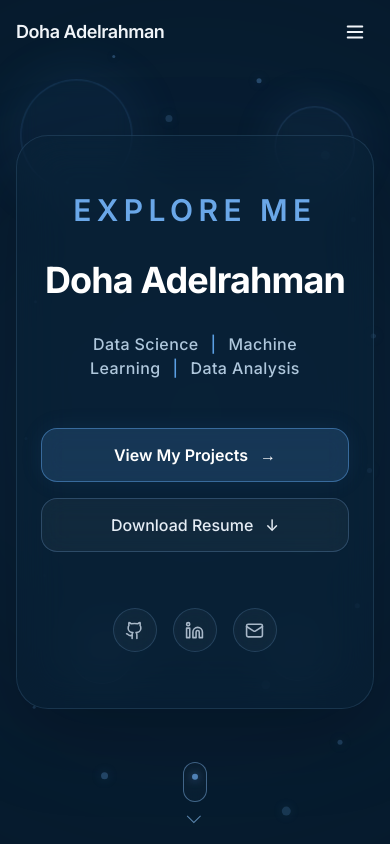
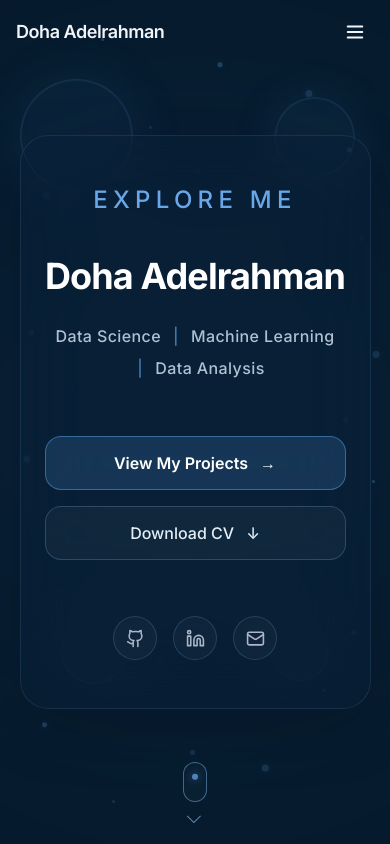
Before and after one commit to DohaAbdelrahman/Doha, a Next.js app: page / in a window 390 px wide. Shown: the top 844 px of the page. Built offline with nearby package versions, Linux system fonts and the light colour scheme.

Commit message:
final update hero

```diff
--- a/src/sections/HeroSection.tsx
+++ b/src/sections/HeroSection.tsx
@@ -1,38 +1,88 @@
 "use client";
 
 import { motion } from "framer-motion";
-import { Github, Linkedin, Mail } from "lucide-react";
+import { Github, Linkedin, Mail, ArrowDown } from "lucide-react";
 
 import { profile } from "@/data/portfolio";
 
 export default function HeroSection() {
-  const scrollToProjects = () =>
+  const scrollToProjects = () => {
     document.querySelector("#projects")?.scrollIntoView({
       behavior: "smooth",
+      block: "start",
     });
+  };
+
+  const scrollToNextSection = () => {
+    const homeSection = document.querySelector("#home");
+
+    const nextSection = homeSection?.nextElementSibling;
+
+    if (nextSection) {
+      nextSection.scrollIntoView({
+        behavior: "smooth",
+        block: "start",
+      });
+    }
+  };
 
   return (
     <section
       id="home"
-      className="relative min-h-screen flex items-center justify-center overflow-hidden bg-[#06192A]"
+      className="
+        relative
+        min-h-screen
+        flex
+        items-center
+        justify-center
+        overflow-hidden
+        bg-[#06192A]
+      "
     >
+
       {/* =========================================================
-          BACKGROUND
+          BACKGROUND GLOW
       ========================================================= */}
 
-      {/* Soft central glow */}
-      <div className="absolute left-1/2 top-1/2 -translate-x-1/2 -translate-y-1/2 w-[700px] h-[700px] rounded-full bg-[#2D78C8]/10 blur-[150px] pointer-events-none" />
+      <div
+        className="
+          absolute
+          left-1/2
+          top-1/2
+          -translate-x-1/2
+          -translate-y-1/2
+          w-[650px]
+          h-[650px]
+          rounded-full
+          bg-[#2D78C8]/10
+          blur-[150px]
+          pointer-events-none
+        "
+      />
 
       {/* =========================================================
-          FLOATING ORBS
+          FLOATING ORBS & PARTICLES
       ========================================================= */}
 
       <div className="absolute inset-0 overflow-hidden pointer-events-none">
 
-        {/* Large Orb - Top Left */}
+        {/* Large Orb 1 */}
         <motion.div
-          className="absolute w-28 h-28 rounded-full border border-[#5B9FE3]/20 bg-[#5B9FE3]/5 backdrop-blur-sm shadow-[0_0_60px_rgba(91,159,227,0.12)]"
-          style={{ top: "8%", left: "8%" }}
+          className="
+            absolute
+            w-28
+            h-28
+            rounded-full
+            border
+            border-[#7FB2E5]/20
+            bg-[#5B9FE3]/5
+            backdrop-blur-sm
+            shadow-[0_0_60px_rgba(91,159,227,0.10)]
+          "
+          style={{
+            top: "8%",
+            left: "8%",
+          }}
           animate={{
             x: [0, 25, -15, 15, 0],
             y: [0, -20, 15, -10, 0],
@@ -44,10 +94,23 @@ export default function HeroSection() {
           }}
         />
 
-        {/* Large Orb - Top Right */}
+        {/* Large Orb 2 */}
         <motion.div
-          className="absolute w-20 h-20 rounded-full border border-[#6AA7E8]/20 bg-[#6AA7E8]/5 backdrop-blur-sm shadow-[0_0_50px_rgba(106,167,232,0.12)]"
-          style={{ top: "13%", right: "10%" }}
+          className="
+            absolute
+            w-20
+            h-20
+            rounded-full
+            border
+            border-[#6AA7E8]/20
+            bg-[#6AA7E8]/5
+            backdrop-blur-sm
+            shadow-[0_0_50px_rgba(106,167,232,0.10)]
+          "
+          style={{
+            top: "12%",
+            right: "10%",
+          }}
           animate={{
             x: [0, -20, 15, -10, 0],
             y: [0, 20, -15, 10, 0],
@@ -59,10 +122,22 @@ export default function HeroSection() {
           }}
         />
 
-        {/* Medium Orb - Bottom Left */}
+        {/* Medium Orb 1 */}
         <motion.div
-          className="absolute w-16 h-16 rounded-full border border-[#7FB2E5]/20 bg-[#7FB2E5]/5 backdrop-blur-sm"
-          style={{ bottom: "18%", left: "14%" }}
+          className="
+            absolute
+            w-16
+            h-16
+            rounded-full
+            border
+            border-[#7FB2E5]/20
+            bg-[#7FB2E5]/5
+            backdrop-blur-sm
+          "
+          style={{
+            bottom: "18%",
+            left: "12%",
+          }}
           animate={{
             x: [0, 20, -10, 15, 0],
             y: [0, -15, 15, -8, 0],
@@ -74,10 +149,22 @@ export default function HeroSection() {
           }}
         />
 
-        {/* Medium Orb - Bottom Right */}
+        {/* Medium Orb 2 */}
         <motion.div
-          className="absolute w-14 h-14 rounded-full border border-[#7FB2E5]/20 bg-[#7FB2E5]/5 backdrop-blur-sm"
-          style={{ bottom: "20%", right: "15%" }}
+          className="
+            absolute
+            w-14
+            h-14
+            rounded-full
+            border
+            border-[#7FB2E5]/20
+            bg-[#7FB2E5]/5
+            backdrop-blur-sm
+          "
+          style={{
+            bottom: "20%",
+            right: "14%",
+          }}
           animate={{
             x: [0, -15, 10, -10, 0],
             y: [0, 15, -15, 10, 0],
@@ -89,43 +176,52 @@ export default function HeroSection() {
           }}
         />
 
-        {/* Many Small Floating Orbs */}
+        {/* =====================================================
+            MANY SMALL FLOATING PARTICLES
+        ===================================================== */}
+
         {[
-          [7, 28],
-          [10, 65],
-          [14, 42],
-          [18, 82],
-          [22, 16],
-          [25, 91],
-          [29, 35],
-          [32, 72],
-          [36, 8],
-          [40, 94],
-          [44, 18],
-          [48, 84],
-          [52, 6],
-          [56, 93],
-          [60, 27],
-          [64, 78],
-          [68, 11],
-          [72, 90],
-          [76, 34],
-          [80, 68],
-          [84, 8],
-          [88, 86],
-          [92, 25],
-          [95, 73],
-          [30, 55],
-          [46, 52],
-          [63, 48],
-          [78, 52],
+          [5, 25],
+          [8, 55],
+          [11, 78],
+          [15, 38],
+          [18, 88],
+          [22, 12],
+          [25, 70],
+          [28, 92],
+          [32, 22],
+          [35, 82],
+          [39, 8],
+          [42, 95],
+          [46, 18],
+          [50, 87],
+          [54, 6],
+          [58, 94],
+          [62, 30],
+          [66, 76],
+          [70, 14],
+          [74, 91],
+          [78, 40],
+          [82, 82],
+          [86, 10],
+          [90, 68],
+          [94, 30],
+          [20, 50],
+          [45, 52],
+          [67, 52],
+          [88, 50],
         ].map(([top, left], index) => {
-          const size = 3 + (index % 4) * 2;
+          const size = 3 + (index % 3) * 2;
 
           return (
             <motion.span
               key={index}
-              className="absolute rounded-full bg-[#6AA7E8]/50 shadow-[0_0_12px_rgba(106,167,232,0.35)]"
+              className="
+                absolute
+                rounded-full
+                bg-[#6AA7E8]/45
+                shadow-[0_0_10px_rgba(106,167,232,0.30)]
+              "
               style={{
                 top: `${top}%`,
                 left: `${left}%`,
@@ -135,7 +231,7 @@ export default function HeroSection() {
               animate={{
                 y: [0, -10, 7, -5, 0],
                 x: [0, 5, -5, 4, 0],
-                opacity: [0.25, 0.75, 0.35, 0.65, 0.25],
+                opacity: [0.25, 0.7, 0.35, 0.6, 0.25],
               }}
               transition={{
                 duration: 4 + (index % 5),
@@ -149,32 +245,32 @@ export default function HeroSection() {
       </div>
 
       {/* =========================================================
-          GLASS CONTENT
+          GLASS CONTAINER
       ========================================================= */}
 
       <div
         className="
           relative
           z-10
-          w-[92%]
-          max-w-5xl
+          w-[90%]
+          max-w-4xl
           mx-auto
           px-6
           sm:px-10
-          lg:px-16
-          py-14
-          sm:py-16
+          lg:px-14
+          py-12
+          sm:py-14
           text-center
 
-          rounded-[32px]
+          rounded-[28px]
 
-          bg-[#0A2237]/45
-          backdrop-blur-xl
+          bg-[#0A2237]/35
+          backdrop-blur-2xl
 
           border
-          border-[#7FB2E5]/15
+          border-[#7FB2E5]/12
 
-          shadow-[0_25px_80px_rgba(0,0,0,0.25)]
+          shadow-[0_20px_60px_rgba(0,0,0,0.18)]
         "
       >
 
@@ -183,28 +279,62 @@ export default function HeroSection() {
         ========================================================= */}
 
         <motion.div
-          initial={{ opacity: 0, y: 15 }}
-          animate={{ opacity: 1, y: 0 }}
-          transition={{ duration: 0.7 }}
-          className="flex items-center justify-center gap-4 mb-8"
+          initial={{
+            opacity: 0,
+            y: 15,
+          }}
+          animate={{
+            opacity: 1,
+            y: 0,
+          }}
+          transition={{
+            duration: 0.7,
+          }}
+          className="
+            flex
+            items-center
+            justify-center
+            gap-4
+            mb-10
+          "
         >
-          <span className="hidden sm:block w-16 h-px bg-gradient-to-r from-transparent to-[#5B9FE3]/60" />
+          <span
+            className="
+              hidden
+              sm:block
+              w-16
+              h-px
+              bg-gradient-to-r
+              from-transparent
+              to-[#5B9FE3]/60
+            "
+          />
 
           <span
             className="
               text-[#6AA7E8]
-              text-3xl
-              sm:text-4xl
-              md:text-5xl
-              lg:text-6xl
-              font-semibold
-              tracking-[0.18em]
+              text-2xl
+              sm:text-3xl
+              md:text-4xl
+              lg:text-5xl
+              font-medium
+              tracking-[0.22em]
             "
           >
             EXPLORE ME
           </span>
 
-          <span className="hidden sm:block w-16 h-px bg-gradient-to-l from-transparent to-[#5B9FE3]/60" />
+          <span
+            className="
+              hidden
+              sm:block
+              w-16
+              h-px
+              bg-gradient-to-l
+              from-transparent
+              to-[#5B9FE3]/60
+            "
+          />
         </motion.div>
 
         {/* =========================================================
@@ -212,9 +342,18 @@ export default function HeroSection() {
         ========================================================= */}
 
         <motion.h1
-          initial={{ opacity: 0, y: 20 }}
-          animate={{ opacity: 1, y: 0 }}
-          transition={{ duration: 0.7, delay: 0.15 }}
+          initial={{
+            opacity: 0,
+            y: 20,
+          }}
+          animate={{
+            opacity: 1,
+            y: 0,
+          }}
+          transition={{
+            duration: 0.7,
+            delay: 0.15,
+          }}
           className="
             text-4xl
             sm:text-5xl
@@ -223,7 +362,7 @@ export default function HeroSection() {
             font-bold
             tracking-tight
             text-white
-            mb-8
+            mb-7
           "
         >
           {profile.name}
@@ -233,47 +372,85 @@ export default function HeroSection() {
             SPECIALIZATION
         ========================================================= */}
 
-        <motion.p
-          initial={{ opacity: 0, y: 15 }}
-          animate={{ opacity: 1, y: 0 }}
-          transition={{ duration: 0.7, delay: 0.3 }}
+        <motion.div
+          initial={{
+            opacity: 0,
+            y: 15,
+          }}
+          animate={{
+            opacity: 1,
+            y: 0,
+          }}
+          transition={{
+            duration: 0.7,
+            delay: 0.3,
+          }}
           className="
+            flex
+            flex-wrap
+            items-center
+            justify-center
+            gap-y-2
             text-base
             sm:text-lg
             md:text-xl
             font-medium
             tracking-wide
-            text-[#B8C9D9]
-            mb-12
+            text-[#AFC1D2]
+            mb-14
           "
         >
-          <span className="text-[#AFC7DC]">Data Science</span>
+          <span>Data Science</span>
 
-          <span className="mx-3 text-[#5B9FE3]">|</span>
+          <span className="mx-3 text-[#5B9FE3]/70">
+            |
+          </span>
 
-          <span className="text-[#AFC7DC]">Machine Learning</span>
+          <span>Machine Learning</span>
 
-          <span className="mx-3 text-[#5B9FE3]">|</span>
+          <span className="mx-3 text-[#5B9FE3]/70">
+            |
+          </span>
 
-          <span className="text-[#AFC7DC]">Data Analysis</span>
-        </motion.p>
+          <span>Data Analysis</span>
+        </motion.div>
 
         {/* =========================================================
-            BUTTONS
+            CTA BUTTONS
         ========================================================= */}
 
         <motion.div
-          initial={{ opacity: 0, y: 20 }}
-          animate={{ opacity: 1, y: 0 }}
-          transition={{ duration: 0.7, delay: 0.45 }}
-          className="flex flex-col sm:flex-row items-center justify-center gap-4 mb-14"
+          initial={{
+            opacity: 0,
+            y: 20,
+          }}
+          animate={{
+            opacity: 1,
+            y: 0,
+          }}
+          transition={{
+            duration: 0.7,
+            delay: 0.45,
+          }}
+          className="
+            flex
+            flex-col
+            sm:flex-row
+            items-center
+            justify-center
+            gap-4
+            mb-14
+          "
         >
 
           {/* View Projects */}
+
           <button
+            type="button"
             onClick={scrollToProjects}
             className="
               group
+
               inline-flex
               items-center
               justify-center
@@ -281,7 +458,6 @@ export default function HeroSection() {
 
               w-full
               sm:w-auto
-
               min-w-[210px]
 
               px-7
@@ -298,8 +474,6 @@ export default function HeroSection() {
               text-white
               font-semibold
 
-              shadow-[0_0_25px_rgba(79,143,216,0.08)]
-
               transition-all
               duration-300
 
@@ -311,16 +485,25 @@ export default function HeroSection() {
           >
             View My Projects
 
-            <span className="transition-transform duration-300 group-hover:translate-x-1">
+            <span
+              className="
+                transition-transform
+                duration-300
+                group-hover:translate-x-1
+              "
+            >
               →
             </span>
           </button>
 
-          {/* Download Resume */}
+          {/* Download CV */}
+
           <a
             href={profile.resumeUrl}
+            download
             className="
               group
+
               inline-flex
               items-center
               justify-center
@@ -328,7 +511,6 @@ export default function HeroSection() {
 
               w-full
               sm:w-auto
-
               min-w-[210px]
 
               px-7
@@ -353,9 +535,15 @@ export default function HeroSection() {
               hover:-translate-y-1
             "
           >
-            Download Resume
+            Download CV
 
-            <span className="transition-transform duration-300 group-hover:translate-y-0.5">
+            <span
+              className="
+                transition-transform
+                duration-300
+                group-hover:translate-y-1
+              "
+            >
               ↓
             </span>
           </a>
@@ -366,38 +554,31 @@ export default function HeroSection() {
         ========================================================= */}
 
         <motion.div
-          initial={{ opacity: 0 }}
-          animate={{ opacity: 1 }}
-          transition={{ duration: 0.7, delay: 0.6 }}
-          className="flex items-center justify-center gap-4"
+          initial={{
+            opacity: 0,
+          }}
+          animate={{
+            opacity: 1,
+          }}
+          transition={{
+            duration: 0.7,
+            delay: 0.6,
+          }}
+          className="
+            flex
+            items-center
+            justify-center
+            gap-4
+          "
         >
-          {[
-            {
-              href: profile.github,
-              icon: <Github size={19} />,
-              label: "GitHub",
-            },
-            {
-              href: profile.linkedin,
-              icon: <Linkedin size={19} />,
-              label: "LinkedIn",
-            },
-            {
-              href: `mailto:${profile.email}`,
-              icon: <Mail size={19} />,
-              label: "Email",
-            },
-          ].map((s) => (
+
+          {/* GitHub */}
+
           <a
-              key={s.label}
-              href={s.href}
-              target={s.label !== "Email" ? "_blank" : undefined}
-              rel={
-                s.label !== "Email"
-                  ? "noopener noreferrer"
-                  : undefined
-              }
-              aria-label={s.label}
+            href={profile.github}
+            target="_blank"
+            rel="noopener noreferrer"
+            aria-label="GitHub"
             className="
               flex
               items-center
@@ -426,9 +607,83 @@ export default function HeroSection() {
               hover:-translate-y-1
             "
           >
-              {s.icon}
+            <Github size={19} />
           </a>
-          ))}
+
+          {/* LinkedIn */}
+
+          <a
+            href={profile.linkedin}
+            target="_blank"
+            rel="noopener noreferrer"
+            aria-label="LinkedIn"
+            className="
+              flex
+              items-center
+              justify-center
+
+              w-11
+              h-11
+
+              rounded-full
+
+              bg-white/[0.03]
+              backdrop-blur-md
+
+              border
+              border-[#7FB2E5]/20
+
+              text-[#A8B8C8]
+
+              transition-all
+              duration-300
+
+              hover:text-white
+              hover:border-[#5B9FE3]/60
+              hover:bg-[#4F8FD8]/10
+              hover:shadow-[0_0_20px_rgba(79,143,216,0.15)]
+              hover:-translate-y-1
+            "
+          >
+            <Linkedin size={19} />
+          </a>
+
+          {/* Email */}
+
+          <a
+            href={`mailto:${profile.email}`}
+            aria-label="Email"
+            className="
+              flex
+              items-center
+              justify-center
+
+              w-11
+              h-11
+
+              rounded-full
+
+              bg-white/[0.03]
+              backdrop-blur-md
+
+              border
+              border-[#7FB2E5]/20
+
+              text-[#A8B8C8]
+
+              transition-all
+              duration-300
+
+              hover:text-white
+              hover:border-[#5B9FE3]/60
+              hover:bg-[#4F8FD8]/10
+              hover:shadow-[0_0_20px_rgba(79,143,216,0.15)]
+              hover:-translate-y-1
+            "
+          >
+            <Mail size={19} />
+          </a>
+
         </motion.div>
       </div>
 
@@ -438,19 +693,17 @@ export default function HeroSection() {
 
       <motion.button
         type="button"
-        onClick={() => {
-          const homeSection = document.querySelector("#home");
-
-          if (homeSection?.nextElementSibling) {
-            homeSection.nextElementSibling.scrollIntoView({
-              behavior: "smooth",
-              block: "start",
-            });
-          }
+        onClick={scrollToNextSection}
+        initial={{
+          opacity: 0,
         }}
-        initial={{ opacity: 0 }}
-        animate={{ opacity: 1 }}
-        transition={{ duration: 0.8, delay: 1.2 }}
+        animate={{
+          opacity: 1,
+        }}
+        transition={{
+          duration: 0.8,
+          delay: 1.2,
+        }}
         aria-label="Scroll to next section"
         className="
           absolute
@@ -483,6 +736,12 @@ export default function HeroSection() {
 
             bg-white/[0.02]
             backdrop-blur-sm
+
+            transition-all
+            duration-300
+
+            hover:border-[#6AA7E8]
+            hover:shadow-[0_0_15px_rgba(106,167,232,0.25)]
           "
         >
           <motion.span
@@ -499,16 +758,16 @@ export default function HeroSection() {
               w-1.5
               h-1.5
               rounded-full
-
               bg-[#6AA7E8]
-
               shadow-[0_0_10px_rgba(106,167,232,0.8)]
             "
           />
         </div>
 
-        <motion.span
-          animate={{ y: [0, 4, 0] }}
+        <motion.div
+          animate={{
+            y: [0, 4, 0],
+          }}
           transition={{
             repeat: Infinity,
             duration: 1.8,
@@ -524,6 +783,7 @@ export default function HeroSection() {
           "
         />
       </motion.button>
+
     </section>
   );
 }
```
Lines whose indentation alone changed are shown as unchanged.
